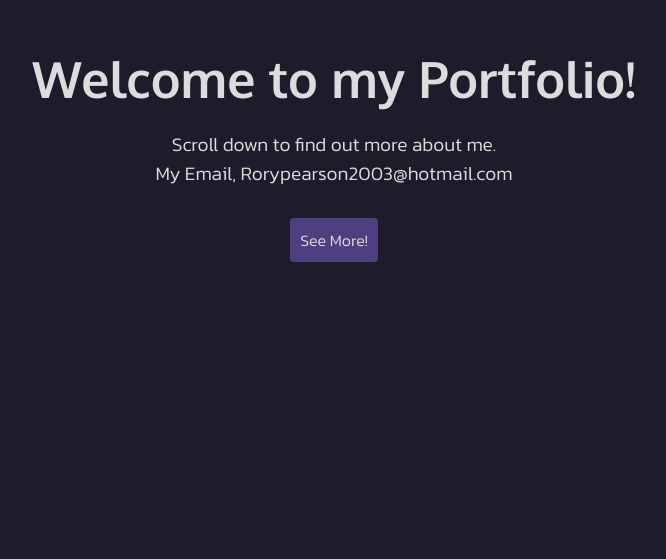
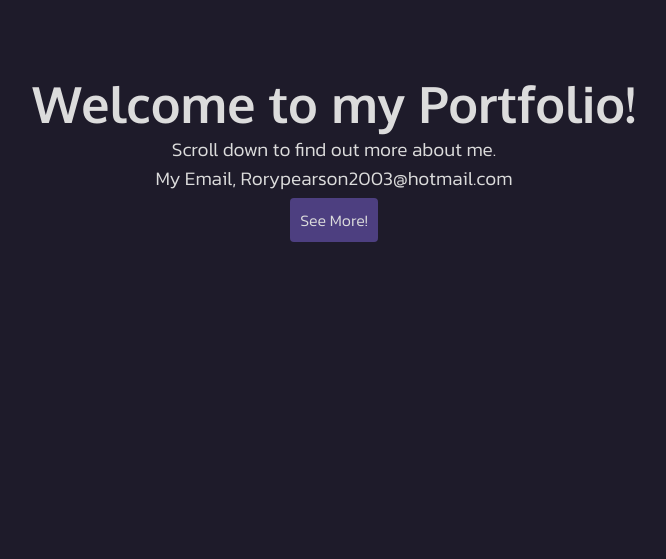
Before and after one commit to Mezmerizxd/portfolio, a React (Create React App) app: page / in a window 1280 px wide. Shown: the part 241-800 px from the top of the page, without its empty margins (306-972 px from the left). Built offline with nearby package versions, Linux system fonts and the light colour scheme.

Commit message:
Update styles.scss

```diff
--- a/src/Portfolio/Home/styles.scss
+++ b/src/Portfolio/Home/styles.scss
@@ -24,7 +24,7 @@
             font-family: 'Kanit', sans-serif;
             text-align: center;
             font-size: 1.2em;
-            margin-block: 20px;
+
         }
     }
 
@@ -36,7 +36,6 @@
             font-weight: bold;
             width: fit-content;
             margin: 0 auto;
-            margin-block: 20px;
         }
         .Go-back {
             width: fit-content;
@@ -53,7 +52,7 @@ button {
     border: none;
     border-radius: 4px;
     cursor: pointer;
-    margin-block: 10px;
+    margin: 5px;
     padding: 10px;
     font-size: 1em;
     &:hover {
```
